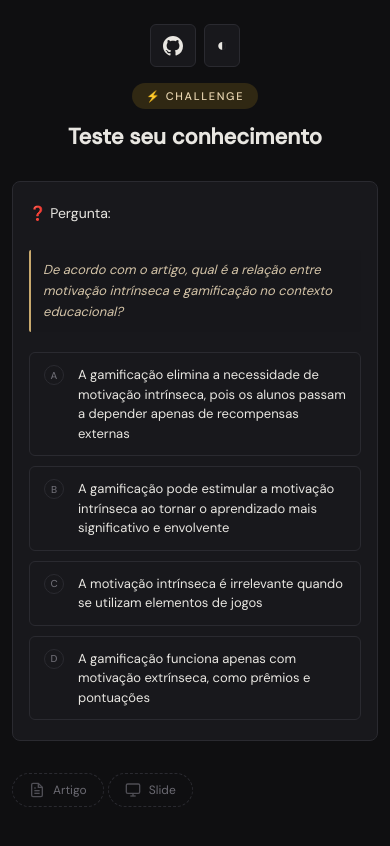
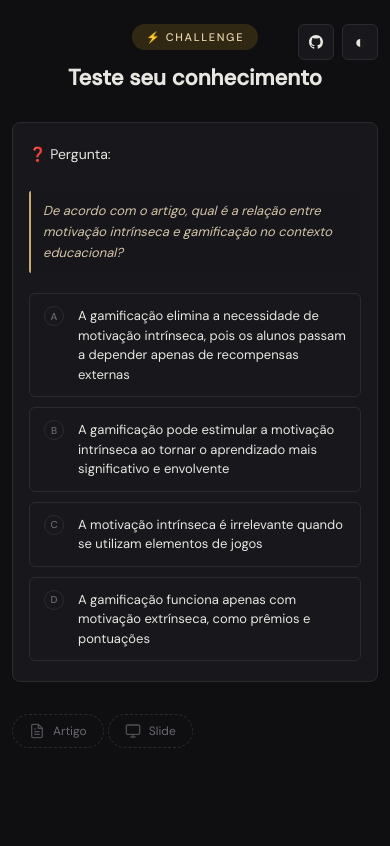
Before and after one commit to tawlesz/question_for_quiz, a plain HTML site: page index.html in a window 390 px wide. Drawn offline with nearby package versions, Linux system fonts and the light colour scheme.

Commit message:
fix: padronizar botões mobile

```diff
--- a/css/style.css
+++ b/css/style.css
@@ -66,6 +66,8 @@ body {
   color: var(--text);
   text-decoration: none;
   transition: all 0.2s;
+  width: 36px;
+  height: 36px;
 }
 .github-btn:hover {
   border-color: var(--accent);
@@ -75,11 +77,16 @@ body {
   background: var(--surface);
   border: 1px solid var(--border);
   border-radius: 6px;
-  padding: 8px 12px;
+  padding: 8px;
   cursor: pointer;
   color: var(--text);
   font-size: 18px;
   transition: all 0.2s;
+  width: 36px;
+  height: 36px;
+  display: flex;
+  align-items: center;
+  justify-content: center;
 }
 .theme-toggle:hover {
   border-color: var(--accent);
@@ -334,14 +341,9 @@ body {
   }
 
   .header-actions {
-    position: static;
-    justify-content: center;
-    margin-bottom: 16px;
-  }
-
-  .github-btn,
-  .theme-toggle {
-    padding: 10px 12px;
+    position: absolute;
+    top: 0;
+    right: 0;
   }
 
   .card {
```
